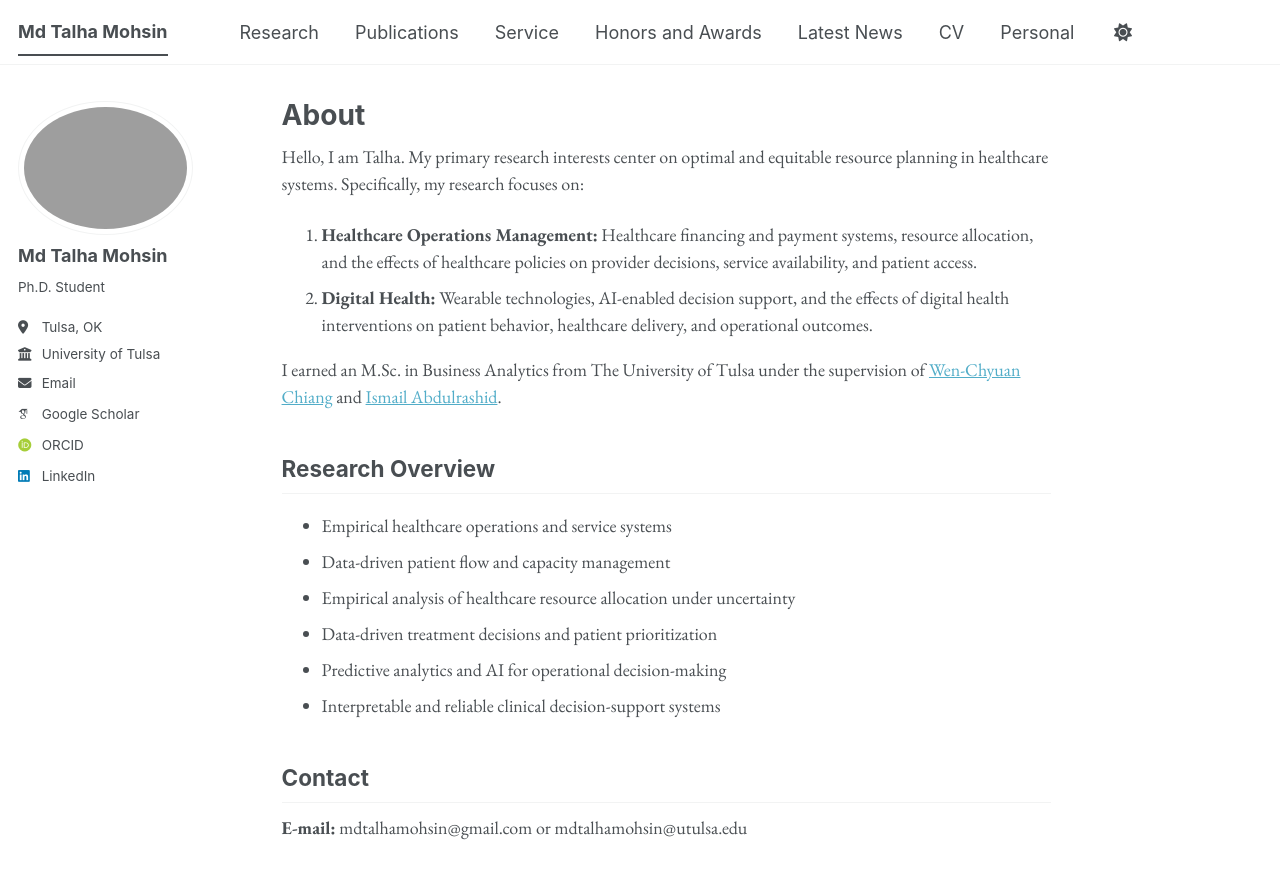
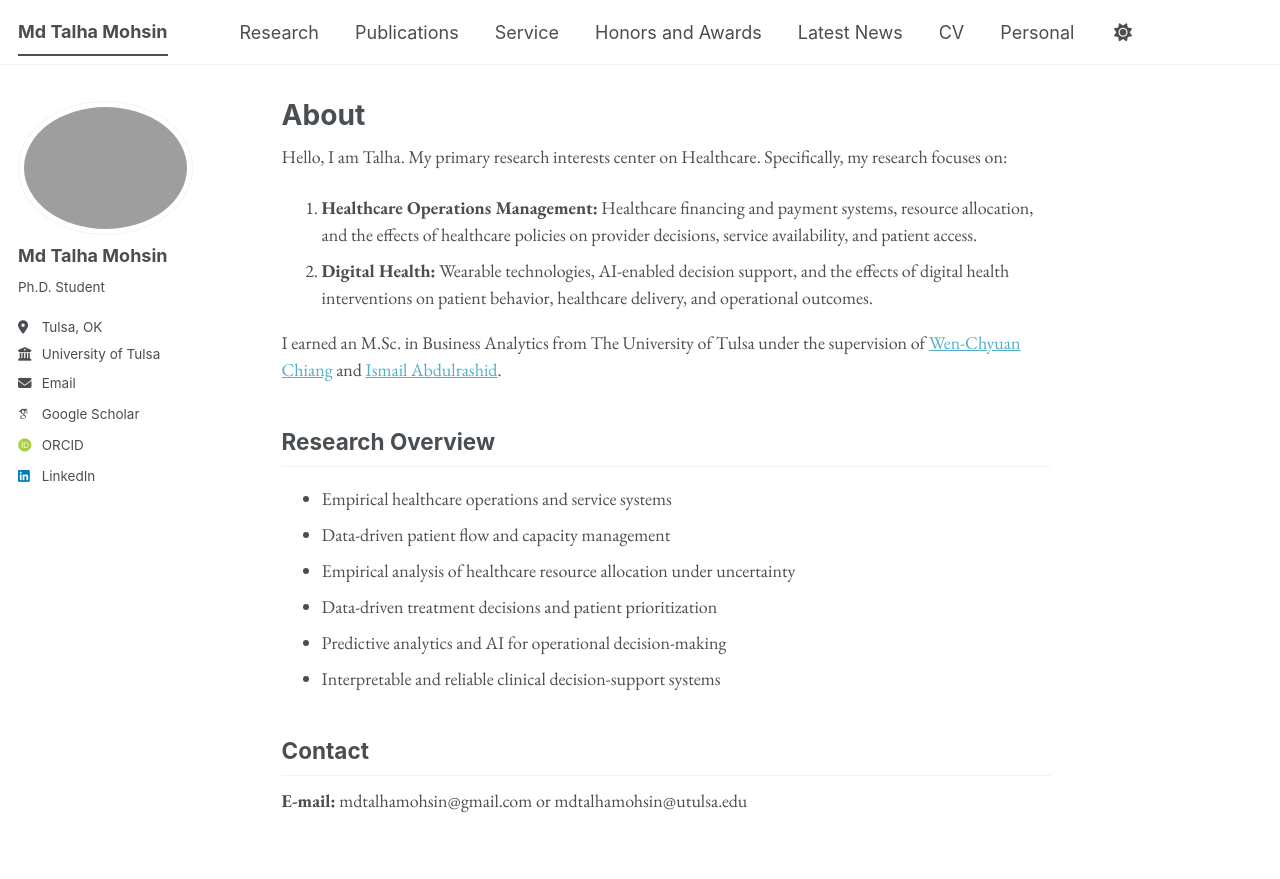
Before and after one commit to mdtalhamohsin/mdtalhamohsin.github.io, a Jekyll site: the page built from _pages/about.md, in a window 1280 px wide and 946 px high. Shown: the top 879 px of the window. Built offline with Jekyll 4.4.1, drawn with Linux system fonts in a browser that asks for light colours; some web fonts are replaced; a script bundle is joined from its source files by our own code; library files that are not in the unit come from our copies.

Commit message:
Update about.md

```diff
--- a/_pages/about.md
+++ b/_pages/about.md
@@ -7,7 +7,7 @@ redirect_from:
   - /about.html
 ---
 
-Hello, I am Talha. My primary research interests center on optimal and equitable resource planning in healthcare systems. Specifically, my research focuses on:
+Hello, I am Talha. My primary research interests center on Healthcare. Specifically, my research focuses on:
 
 1. **Healthcare Operations Management:** Healthcare financing and payment systems, resource allocation, and the effects of healthcare policies on provider decisions, service availability, and patient access.
 2. **Digital Health:** Wearable technologies, AI-enabled decision support, and the effects of digital health interventions on patient behavior, healthcare delivery, and operational outcomes.
```
